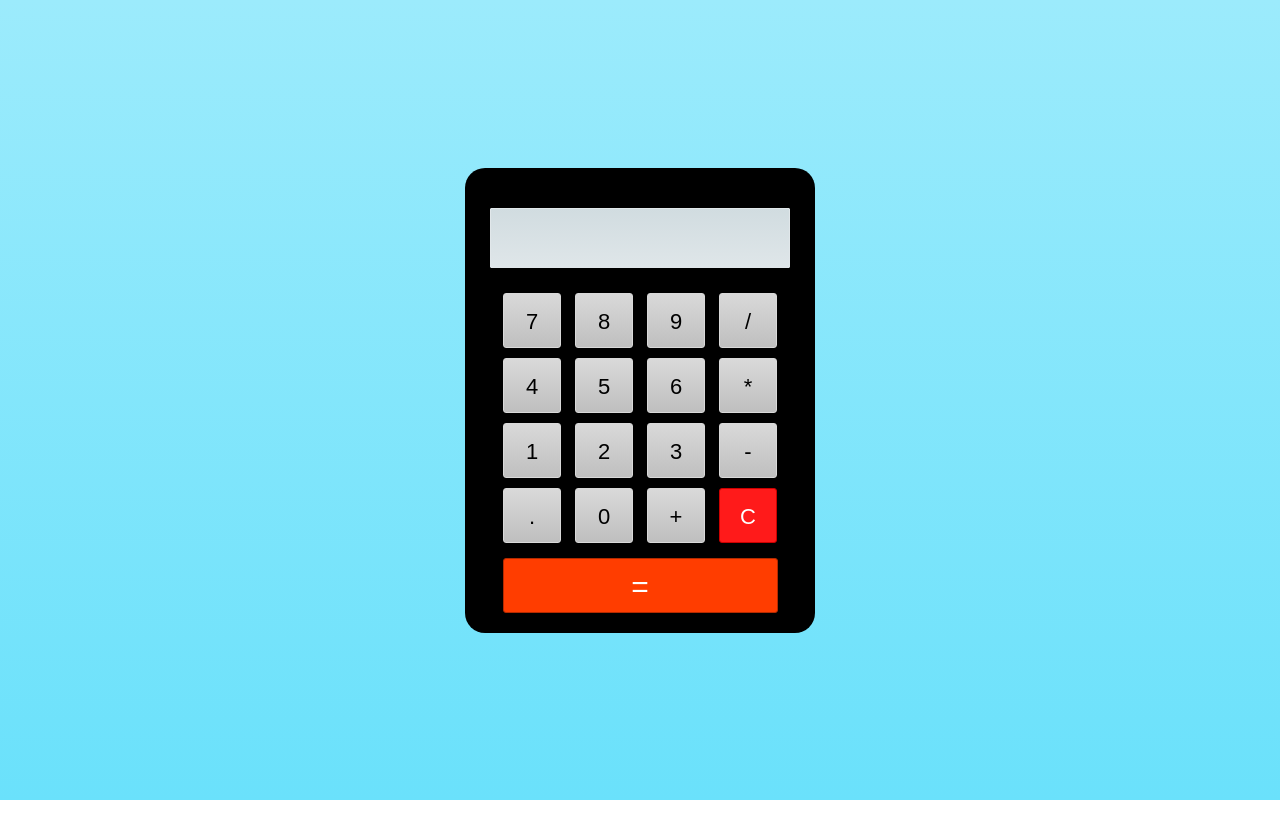
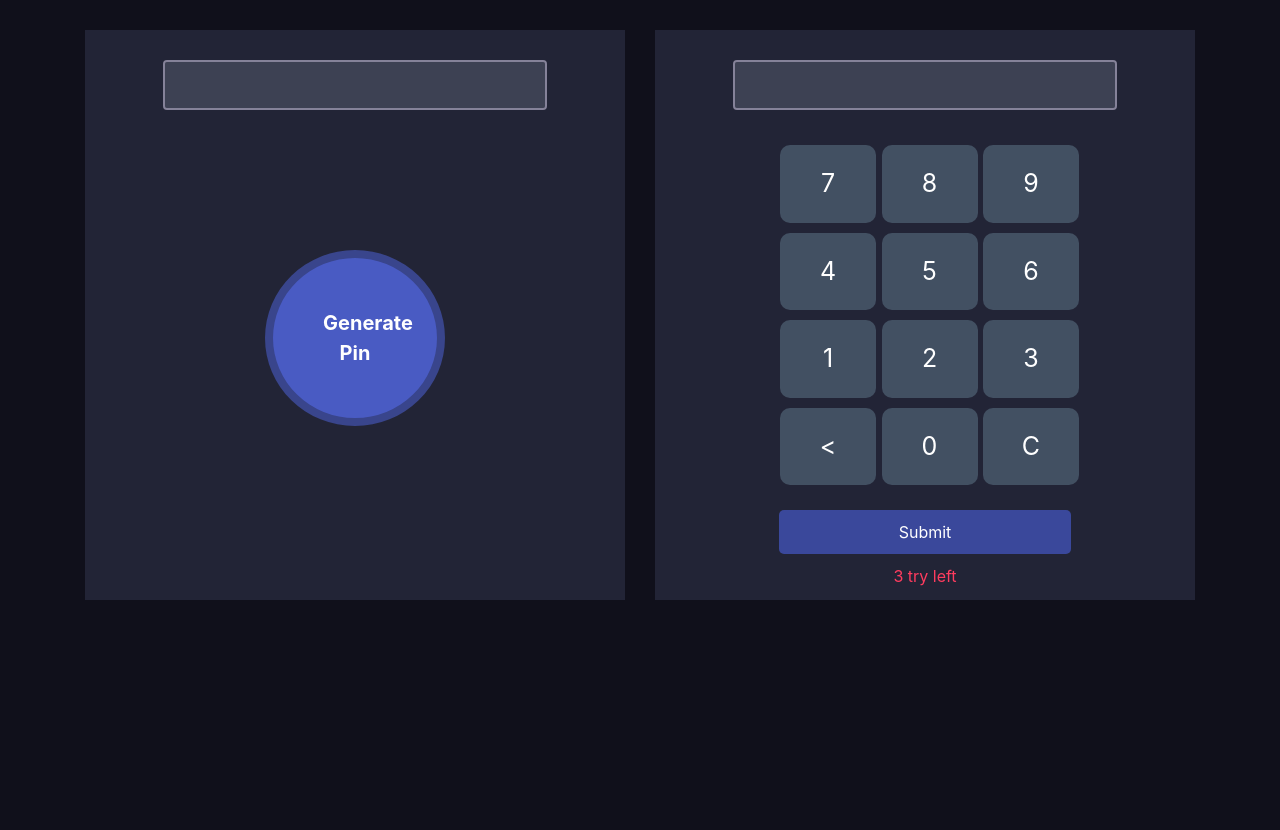
Before and after one commit to mahbub095/Digital-Calculator, a plain HTML site: page index.html in a window 1280 px wide. Before the commit the page ends 800 px from the top, so only its background shows below. Drawn offline with nearby package versions, Linux system fonts and the light colour scheme.

Commit message:
replace code for  Pin matcher

```diff
--- a/index.html
+++ b/index.html
@@ -1,51 +1,64 @@
 <!DOCTYPE html>
 <html lang="en">
+
 <head>
     <meta charset="UTF-8">
     <meta name="viewport" content="width=device-width, initial-scale=1.0">
+    <title>Pin Generator</title>
+    <link rel="stylesheet" href="https://stackpath.bootstrapcdn.com/bootstrap/4.5.0/css/bootstrap.min.css"
+        integrity="sha384-9aIt2nRpC12Uk9gS9baDl411NQApFmC26EwAOH8WgZl5MYYxFfc+NcPb1dKGj7Sk" crossorigin="anonymous">
     <link rel="stylesheet" href="style.css">
-    <script src="https://code.jquery.com/jquery-3.4.1.js"></script>
-    <title>Digital Calulator</title>
 </head>
+
 <body>
-    <div class="center">
-        <form name="myform">
-          <input type="text" id="display" name="display" disabled>
-          <div class="buttons">
-            <input type="button" id="seven" value="7" onclick="myclick('7')">
-            <input type="button" id="eight" value="8" onclick="myclick('8')">
-            <input type="button" id="nine" value="9" onclick="myclick('9')">
-            <input type="button" id="divide" value="/" onclick="myclick('/')"><br>
-            <input type="button" id="four" value="4" onclick="myclick('4')">
-            <input type="button" id="five" value="5" onclick="myclick('5')">
-            <input type="button" id="six" value="6" onclick="myclick('6')">
-            <input type="button" id="multi" value="*" onclick="myclick('*')"><br>
-            <input type="button" id="one" value="1" onclick="myclick('1')">
-            <input type="button" id="two" value="2" onclick="myclick('2')">
-            <input type="button" id="three" value="3" onclick="myclick('3')">
-            <input type="button" id="subs" value="-" onclick="myclick('-')"><br>
-            <input type="button" id="dot" value="." onclick="myclick('.')">
-            <input type="button" id="zero" value="0" onclick="myclick('0')">
-            <input type="button" id="add" value="+" onclick="myclick('+')">
-            <input type="button" id="clear" value="C" onclick="ac()"><br>
-            <input type="button" id="equal" value="=" onclick="equalto()">
-          </div>
-  </form>
-  </div>
-  <script>
-      //for digit
-  function myclick(a){
-      myform.display.value+=a;
-  }
-  //for =
-  function equalto(){
-      myform.display.value = eval(myform.display.value);
-  }
-  //for clear
-  function ac(){
-    myform.display.value =" ";
-  }
-  </script>
+    <div class="container">
+        <div class="row">
+            <div class="col-md-6">
+                <div class="pin-generator half-width">
+                    <input readonly class="form-control" type="text">
+                    <button class="generate-btn">Generate Pin</button>
+                </div>
+            </div>
+            <div class="col-md-6">
+                <div class="input-section half-width">
+                    <input readonly class="form-control" type="text">
+                    <div class="numbers">
+                        <div class="calc-body">
+                            <div class="calc-button-row">
+                                <div class="button numberKey">7</div>
+                                <div class="button numberKey">8</div>
+                                <div class="button numberKey">9</div>
+                            </div>
+                            <div class="calc-button-row">
+                                <div class="button numberKey">4</div>
+                                <div class="button numberKey">5</div>
+                                <div class="button numberKey">6</div>
+                            </div>
+                            <div class="calc-button-row">
+                                <div class="button numberKey">1</div>
+                                <div class="button numberKey">2</div>
+                                <div class="button numberKey">3</div>
+                            </div>
+                            <div class="calc-button-row">
+                                <div class="button back"> <</div>
+                                <div class="button numberKey">0</div>
+                                <div class="button clear">C</div>
+                            </div>
+                            <div>
+                                <button type="submit" class="submit-btn">Submit</button>
+                                <p class="action-left"> <span id="tryLeft">3</span>  try left</p>
+                            </div>
+                        </div>
+                    </div>
+                </div>
+            </div>
+            <div class="notify-section">
+                <p id="notMatchedMessage" class="notify">❌ Pin Didn't Match, Please try again</p>
+                <p id="matchedMessage" class="notify">✅ Pin Matched... Secret door is opening for you</p>
+            </div>
+        </div>
 
+        <script src="script.js"></script>
 </body>
+
 </html>
--- /dev/null
+++ b/script.js
@@ -0,0 +1,62 @@
+//Random pin generator output
+const pinGeneratorOutput = document.querySelector(".pin-generator input");
+
+//Setting 4 digit random pin
+document.querySelector(".generate-btn").addEventListener("click", function () {
+  let randomPin = Math.floor(1000 + Math.random() * 9000);
+  pinGeneratorOutput.value = randomPin;
+});
+
+//Extracting pin input
+let pinInput = document.querySelector(".input-section input");
+
+//Extracting all Number Buttons
+const numberButtons = document.getElementsByClassName("numberKey");
+for (let i = 0; i < numberButtons.length; i++) {
+  numberButtons[i].addEventListener("click", function (e) {
+    pinInput = document.querySelector(".input-section input");
+    pinInput.value = pinInput.value + e.target.innerHTML;
+  });
+}
+
+//Clear button functionality
+const clearButton = document.querySelector(".button.clear");
+clearButton.addEventListener("click", function () {
+  pinInput.value = "";
+});
+
+//Backspace button functionality
+const backSpaceButton = document.querySelector(".button.back");
+backSpaceButton.addEventListener("click", function () {
+  debugger;
+  pinInput.value = pinInput.value.slice(0, -1);
+});
+
+//Extracting status message elements
+const matchedMessage = document.getElementById("matchedMessage");
+const notMatchedMessage = document.getElementById("notMatchedMessage");
+
+//Extracting submit button
+const submitButton = document.querySelector(".submit-btn");
+
+submitButton.addEventListener("click", doesPinMatch);
+
+//Matching functionality
+function doesPinMatch() {
+  if (parseInt(pinInput.value) == parseInt(pinGeneratorOutput.value)) {
+    notMatchedMessage.style.display = "none";
+    matchedMessage.style.display = "block";
+    submitButton.disabled = true;
+    submitButton.style.backgroundColor = "#151d4b";
+    return;
+  }
+
+  const leftTry = document.getElementById("tryLeft");
+  notMatchedMessage.style.display = "block";
+  leftTry.innerText = parseInt(leftTry.innerText) - 1;
+
+  if (leftTry.innerText == "0") {
+    submitButton.disabled = true;
+    submitButton.style.backgroundColor = "#151d4b";
+  }
+}
--- a/style.css
+++ b/style.css
@@ -1,66 +1,129 @@
-*{
-    margin: 0;
-    padding: 0;
+* {
+    box-sizing: border-box;
+}
+
+body {
+    background: #10101B;
+    height: 100vh;
+}
+
+.container {
+    margin-top: 30px;
+}
+
+.half-width {
+    height: 570px;
+    background: #222436;
+    padding: 30px;
+    text-align: center;
+}
+
+.pin-generator input,
+.input-section input {
+    color: white;
+}
+
+.generate-btn {
+    margin-top: 140px;
+    width: 180px;
+    padding: 50px;
+    border-radius: 50%;
+    border: 8px solid #39458C;
+    background-color: #495BC3;
+    color: #ffffff;
+    font-weight: bold;
+    font-size: 20px;
+    text-align: center;
+}
+
+.generate-btn:focus {
     outline: none;
-    box-sizing: border-box;
-  }
-  body{
-    font-family: montserrat;
-    display: flex;
+    box-shadow: none;
+}
+
+input[type='text'] {
+    background-color: #3D4153;
+    padding: 10px 0px;
+    width: 80%;
+    margin: 0 auto;
+    border: 2px solid #858299;
+    height: 50px;
+    padding: 10px;
     text-align: center;
-    justify-content: center;
-    align-items: center;
-    min-height: 100vh;
-    background: linear-gradient(#9cebfc,#6ae1fb);
-  }
-  .center{
-    /* display: none; */
-    width: 350px;
-    background: black;
-    border-radius: 20px;
-  }
-  input[type="text"]{
-    height: 60px;
-    width: 300px;
-    margin-top: 40px;
-    border-radius: 1px;
-    border: 1px solid #e1e7ea;
-    color: black;
-    font-size: 22px;
-    font-weight: bold;
+}
+
+/* css for readonly field */
+input:read-only {
+    background-color: #3D4153 !important;
+}
+
+input[type='text']:focus {
+    background-color: #3D4153;
+    color: #fff;
+    font-size: 20px;
+}
+
+.numbers {
+    margin: 30px 0;
+}
+
+.calc-typed {
+    margin-top: 20px;
+    font-size: 45px;
     text-align: right;
-    padding-right: 20px;
-    background: linear-gradient(#d1dce0,#dfe6e9);
-  }
-  form .buttons{
-    width: 300px;
-    margin: 10px 25px 0 25px;
-    padding: 10px 0;
-  }
-  input[type="button"]{
-    width: 58px;
-    height: 55px;
+    color: #fff;
+}
+
+.calc-button-row {
+    width: 100%;
+}
+
+.button {
+    width: 20%;
+    background: #425062;
+    color: #fff;
+    padding: 20px 0;
     margin: 5px;
-    font-size: 22px;
-    line-height: 55px;
-    border-radius: 3px;
-    border: 1px solid #d9d9d9;
-    background: linear-gradient(#d9d9d9, #bfbfbf);
-  }
-  input[type="button"]:hover{
-    transition: .5s;
-    background: linear-gradient(#bfbfbf, #d9d9d9);
-  }
-  input#clear{
-    background: #ff1a1a;
-    border: 1px solid #cc0000;
-    color: white;
-  }
-  input#equal{
-    width: 275px;
-    margin: 10px 0 10px 0;
-    font-size: 30px;
-    color: white;
-    background: #ff3d00;
-    border: 1px solid #b32a00;
-  }
+    display: inline-block;
+    font-size: 25px;
+    text-align: center;
+    vertical-align: middle;
+    margin-right: -4px;
+    border-radius: 10px;
+    cursor: pointer;
+    -webkit-user-select: none;
+}
+
+.blink-me {
+    color: #E0B612;
+}
+
+.submit-btn {
+    border: none;
+    margin-top: 20px;
+    padding: 10px 120px;
+    border-radius: 5px;
+    background: #3a489b;
+    color: #fff;
+}
+
+.notify {
+    color: #fff;
+    text-align: center;
+    margin: 0 auto;
+    background: #222436;
+    margin-top: 20px;
+    border-radius: 15px;
+    padding: 5px 20px;
+    display: none;
+}
+
+.notify-section {
+    width: 35%;
+    margin: 0 auto;
+}
+
+.action-left {
+    color: #FF3C5F;
+    margin-top: 10px;
+}
```
Also changed, not shown: image/1200px-Red_circle.svg.png (added), image/500px-Circle_-_black_simple.svg.png (added).
